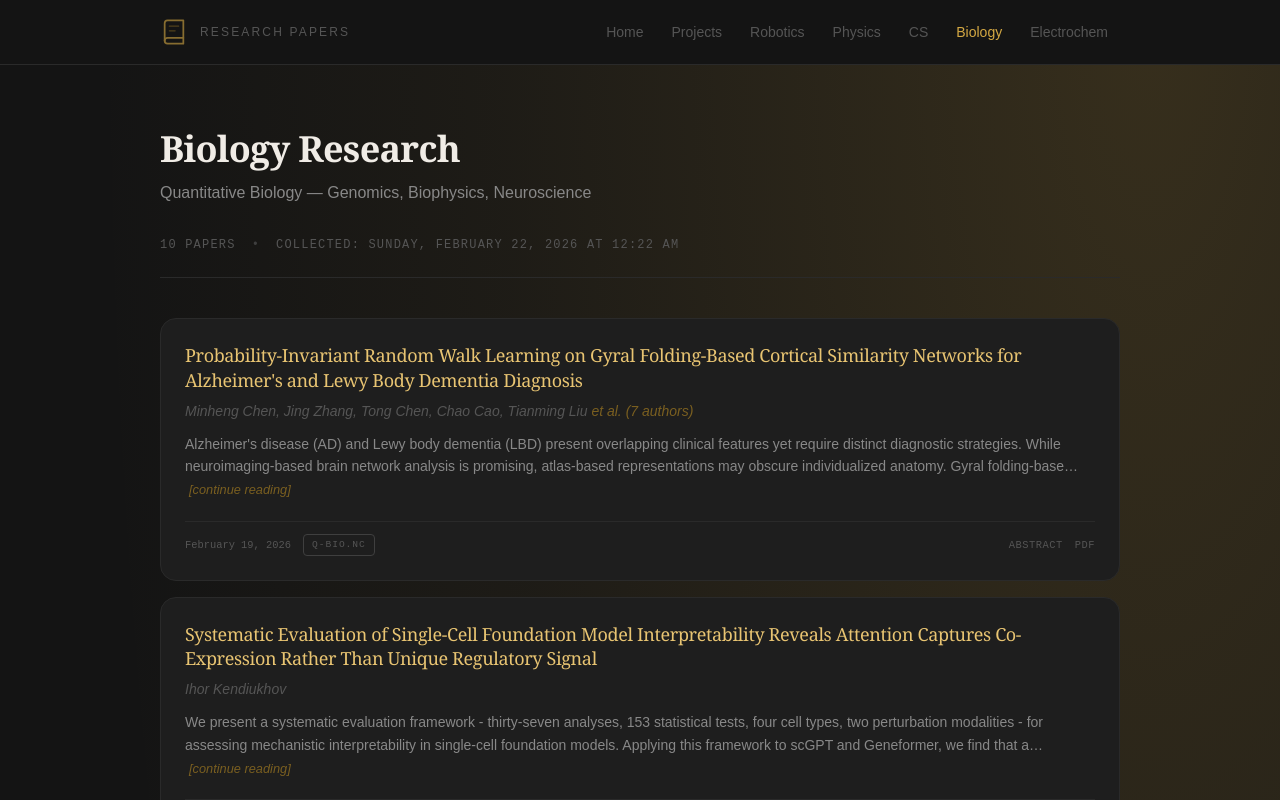
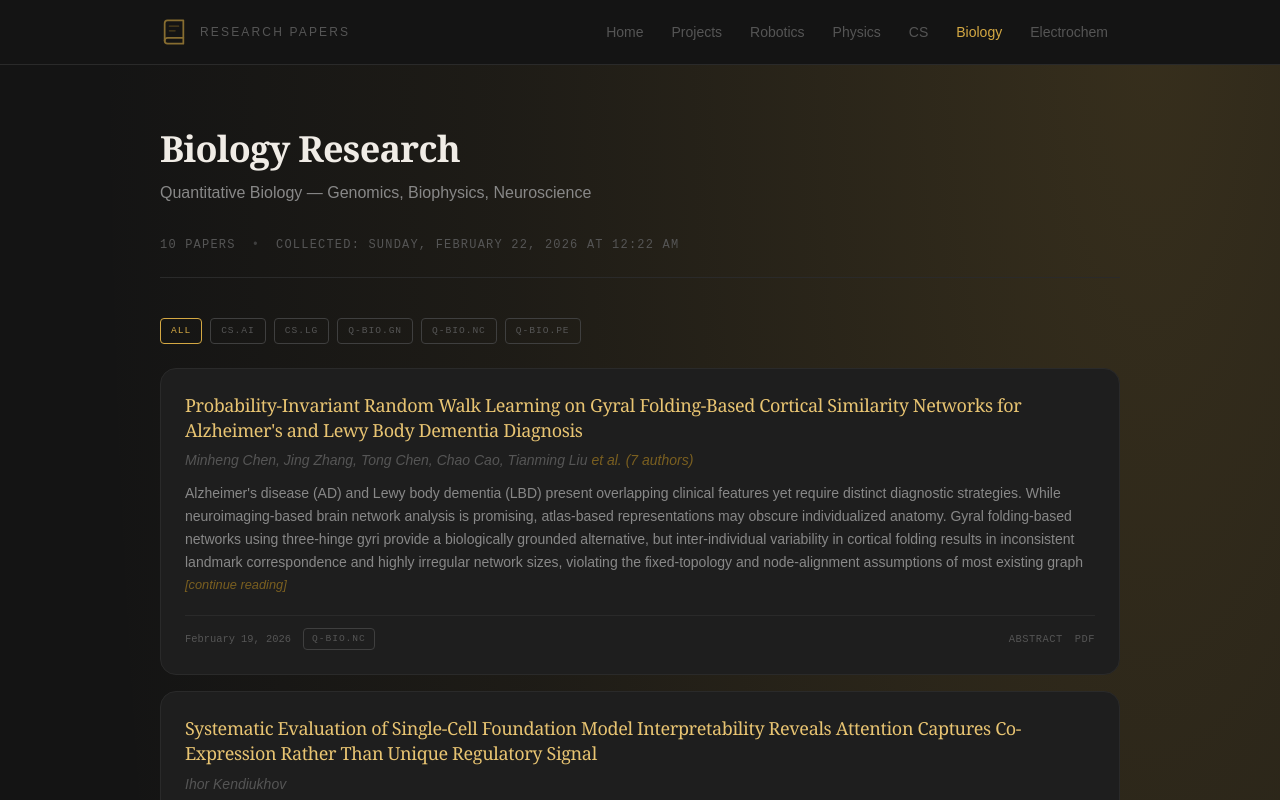
Before and after one commit to GitYeehaw/research-papers-site, a Next.js app: page /research-papers-site/biology in a window 1280 px wide. Shown: the top 800 px of the page. Built offline with nearby package versions, Linux system fonts and the light colour scheme.

Commit message:
Add subcategory filters, abstract animation, back-to-top button, and category nav

```diff
--- a/src/app/layout.tsx
+++ b/src/app/layout.tsx
@@ -1,6 +1,7 @@
 import type { Metadata } from "next";
 import "./globals.css";
 import Navbar from "@/components/Navbar";
+import BackToTop from "@/components/BackToTop";
 
 export const metadata: Metadata = {
   title: "Research Papers — A Daily Scholarly Digest",
@@ -20,6 +21,7 @@ export default function RootLayout({
         <main className="max-w-5xl mx-auto px-4 sm:px-6 lg:px-8 py-10">
           {children}
         </main>
+        <BackToTop />
         <footer
           className="py-12 mt-20 text-center text-sm"
           style={{ color: "var(--text-muted)" }}
--- a/src/app/page.tsx
+++ b/src/app/page.tsx
@@ -230,6 +230,68 @@ export default function HomePage() {
         </div>
       </div>
 
+      {/* Browse by Field */}
+      <div className="mb-16">
+        <p
+          style={{
+            fontFamily: "var(--font-body)",
+            fontSize: "0.65rem",
+            letterSpacing: "0.22em",
+            textTransform: "uppercase",
+            color: "var(--text-muted)",
+            marginBottom: "1rem",
+            fontWeight: 600,
+          }}
+        >
+          Browse by Field
+        </p>
+        <div className="flex flex-wrap gap-3">
+          {categories.map((cat) => {
+            const meta = CATEGORY_META[cat];
+            return (
+              <a
+                key={cat}
+                href={`/research-papers-site/${cat}`}
+                style={{
+                  display: "inline-flex",
+                  alignItems: "center",
+                  gap: "8px",
+                  padding: "8px 16px",
+                  borderRadius: "8px",
+                  border: "1px solid var(--border-hover)",
+                  fontFamily: "var(--font-mono)",
+                  fontSize: "0.65rem",
+                  letterSpacing: "0.1em",
+                  textTransform: "uppercase",
+                  color: meta?.color ?? "var(--text-muted)",
+                  textDecoration: "none",
+                  transition: "border-color 0.15s ease, background 0.15s ease",
+                }}
+                onMouseOver={(e) => {
+                  e.currentTarget.style.borderColor = meta?.color ?? "var(--text-muted)";
+                  e.currentTarget.style.background = "var(--bg-card)";
+                }}
+                onMouseOut={(e) => {
+                  e.currentTarget.style.borderColor = "var(--border-hover)";
+                  e.currentTarget.style.background = "transparent";
+                }}
+              >
+                <span
+                  style={{
+                    width: "6px",
+                    height: "6px",
+                    borderRadius: "50%",
+                    backgroundColor: meta?.color ?? "var(--text-muted)",
+                    flexShrink: 0,
+                  }}
+                />
+                {meta?.label ?? cat}
+              </a>
+            );
+          })}
+        </div>
+      </div>
+
       {/* Latest section */}
       <div>
         <h2
--- /dev/null
+++ b/src/components/BackToTop.tsx
@@ -0,0 +1,51 @@
+"use client";
+
+import { useEffect, useState } from "react";
+
+export default function BackToTop() {
+  const [visible, setVisible] = useState(false);
+
+  useEffect(() => {
+    const onScroll = () => setVisible(window.scrollY > 400);
+    window.addEventListener("scroll", onScroll, { passive: true });
+    return () => window.removeEventListener("scroll", onScroll);
+  }, []);
+
+  return (
+    <button
+      onClick={() => window.scrollTo({ top: 0, behavior: "smooth" })}
+      aria-label="Back to top"
+      style={{
+        position: "fixed",
+        bottom: "2rem",
+        right: "2rem",
+        width: "2.5rem",
+        height: "2.5rem",
+        borderRadius: "50%",
+        border: "1px solid var(--border-hover)",
+        background: "var(--bg-card)",
+        color: "var(--text-muted)",
+        fontFamily: "var(--font-mono)",
+        fontSize: "1rem",
+        cursor: "pointer",
+        display: "flex",
+        alignItems: "center",
+        justifyContent: "center",
+        opacity: visible ? 1 : 0,
+        pointerEvents: visible ? "auto" : "none",
+        transition: "opacity 0.25s ease, color 0.15s ease, border-color 0.15s ease",
+        zIndex: 50,
+      }}
+      onMouseOver={(e) => {
+        (e.currentTarget as HTMLButtonElement).style.color = "var(--accent)";
+        (e.currentTarget as HTMLButtonElement).style.borderColor = "var(--accent)";
+      }}
+      onMouseOut={(e) => {
+        (e.currentTarget as HTMLButtonElement).style.color = "var(--text-muted)";
+        (e.currentTarget as HTMLButtonElement).style.borderColor = "var(--border-hover)";
+      }}
+    >
+      ↑
+    </button>
+  );
+}
--- a/src/components/PaperCard.tsx
+++ b/src/components/PaperCard.tsx
@@ -16,13 +16,9 @@ function formatDate(dateStr: string): string {
   }
 }
 
-function truncateAbstract(text: string, maxLen: number = 280): string {
-  if (text.length <= maxLen) return text;
-  return text.slice(0, maxLen).trimEnd() + "\u2026";
-}
-
 export default function PaperCard({ paper }: { paper: Paper }) {
   const [expanded, setExpanded] = useState(false);
+  const isLong = paper.abstract.length > 280;
 
   return (
     <article className="card">
@@ -44,7 +40,7 @@ export default function PaperCard({ paper }: { paper: Paper }) {
         </a>
       </h3>
 
-      {/* Authors — italic, scholarly style */}
+      {/* Authors */}
       <p
         className="text-sm mb-3"
         style={{ color: "var(--text-muted)", fontStyle: "italic" }}
@@ -57,16 +53,25 @@ export default function PaperCard({ paper }: { paper: Paper }) {
         )}
       </p>
 
-      {/* Abstract */}
+      {/* Abstract with smooth expand */}
+      <div
+        style={{
+          maxHeight: expanded ? "1000px" : "5.5em",
+          overflow: "hidden",
+          transition: "max-height 0.4s ease",
+        }}
+      >
         <p
-        className="text-sm mb-5 leading-relaxed"
+          className="text-sm leading-relaxed"
           style={{ color: "var(--text-secondary)" }}
         >
-        {expanded ? paper.abstract : truncateAbstract(paper.abstract)}
-        {paper.abstract.length > 280 && (
+          {paper.abstract}
+        </p>
+      </div>
+      {isLong && (
         <button
           onClick={() => setExpanded(!expanded)}
-            className="ml-1 transition-colors duration-200"
+          className="mt-1 mb-5 transition-colors duration-200"
           style={{
             color: "var(--accent-dim)",
             fontStyle: "italic",
@@ -78,7 +83,7 @@ export default function PaperCard({ paper }: { paper: Paper }) {
           {expanded ? "[collapse]" : "[continue reading]"}
         </button>
       )}
-      </p>
+      {!isLong && <div className="mb-5" />}
 
       {/* Footer: date, categories, links */}
       <div
--- a/src/components/PaperGrid.tsx
+++ b/src/components/PaperGrid.tsx
@@ -1,3 +1,6 @@
+"use client";
+
+import { useState } from "react";
 import { Paper } from "@/types";
 import PaperCard from "./PaperCard";
 
@@ -7,6 +10,9 @@ interface PaperGridProps {
 }
 
 export default function PaperGrid({ papers, emptyMessage = "No papers found." }: PaperGridProps) {
+  const subcategories = [...new Set(papers.map((p) => p.primary_category).filter(Boolean))].sort();
+  const [activeFilter, setActiveFilter] = useState<string | null>(null);
+
   if (papers.length === 0) {
     return (
       <div
@@ -29,11 +35,66 @@ export default function PaperGrid({ papers, emptyMessage = "No papers found." }:
     );
   }
 
+  const filtered = activeFilter ? papers.filter((p) => p.primary_category === activeFilter) : papers;
+
   return (
-    <div className="grid gap-4">
-      {papers.map((paper) => (
-        <PaperCard key={paper.id} paper={paper} />
-      ))}
+    <div>
+      {subcategories.length > 1 && (
+        <div
+          className="flex flex-wrap gap-2 mb-6"
+          style={{ fontFamily: "var(--font-mono)" }}
+        >
+          <button
+            onClick={() => setActiveFilter(null)}
+            style={{
+              fontSize: "0.6rem",
+              letterSpacing: "0.1em",
+              textTransform: "uppercase",
+              padding: "4px 10px",
+              borderRadius: "4px",
+              border: "1px solid",
+              borderColor: activeFilter === null ? "var(--accent)" : "var(--border-hover)",
+              color: activeFilter === null ? "var(--accent)" : "var(--text-muted)",
+              background: "transparent",
+              cursor: "pointer",
+              transition: "all 0.15s ease",
+            }}
+          >
+            All
+          </button>
+          {subcategories.map((sub) => (
+            <button
+              key={sub}
+              onClick={() => setActiveFilter(sub === activeFilter ? null : sub)}
+              style={{
+                fontSize: "0.6rem",
+                letterSpacing: "0.1em",
+                textTransform: "uppercase",
+                padding: "4px 10px",
+                borderRadius: "4px",
+                border: "1px solid",
+                borderColor: activeFilter === sub ? "var(--accent)" : "var(--border-hover)",
+                color: activeFilter === sub ? "var(--accent)" : "var(--text-muted)",
+                background: "transparent",
+                cursor: "pointer",
+                transition: "all 0.15s ease",
+              }}
+            >
+              {sub}
+            </button>
+          ))}
+        </div>
+      )}
+      <div className="grid gap-4">
+        {filtered.map((paper) => (
+          <PaperCard key={paper.id} paper={paper} />
+        ))}
+      </div>
+      {filtered.length === 0 && (
+        <p className="text-center py-8 text-sm" style={{ color: "var(--text-muted)" }}>
+          No papers in this subcategory.
+        </p>
+      )}
     </div>
   );
 }
```
Lines whose indentation alone changed are shown as unchanged.
